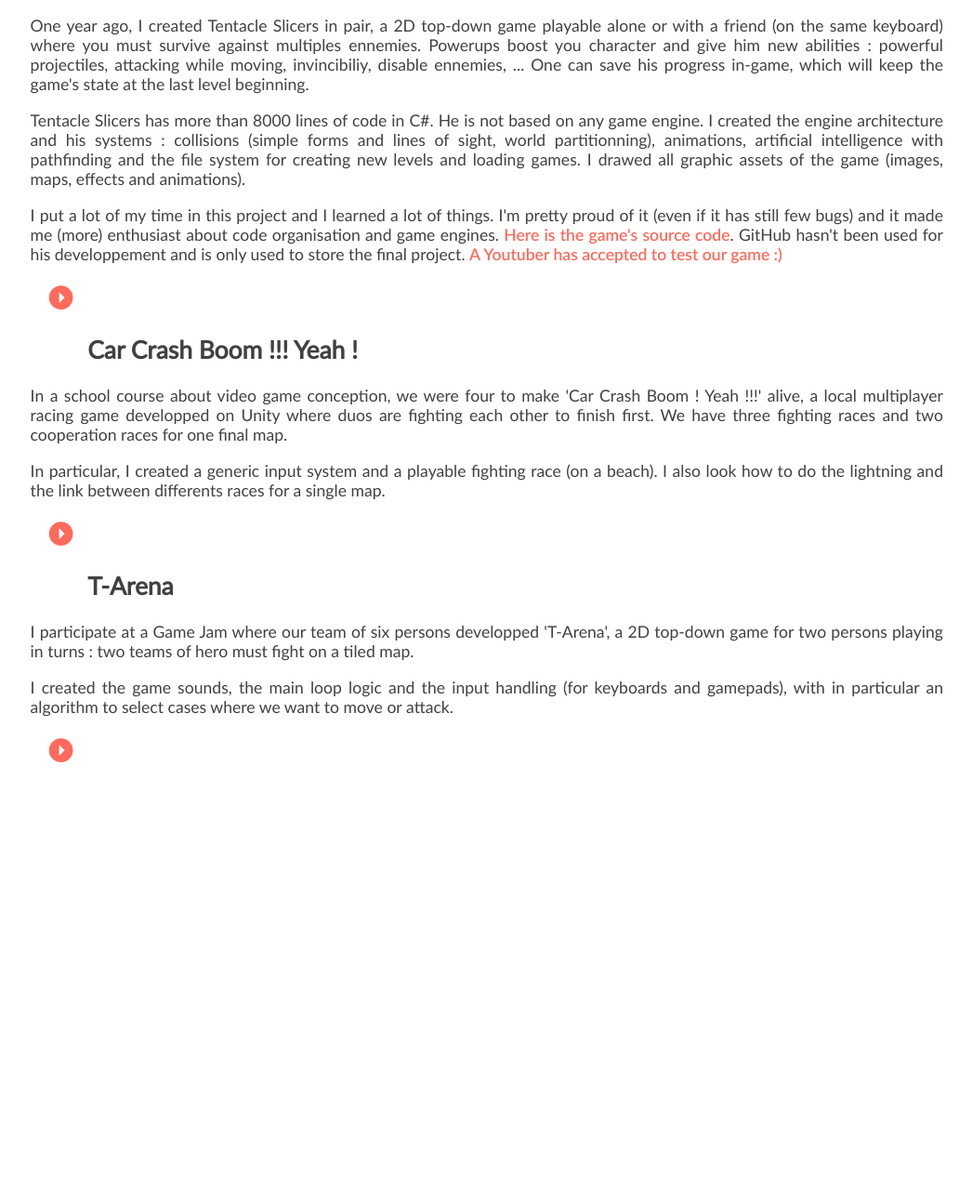
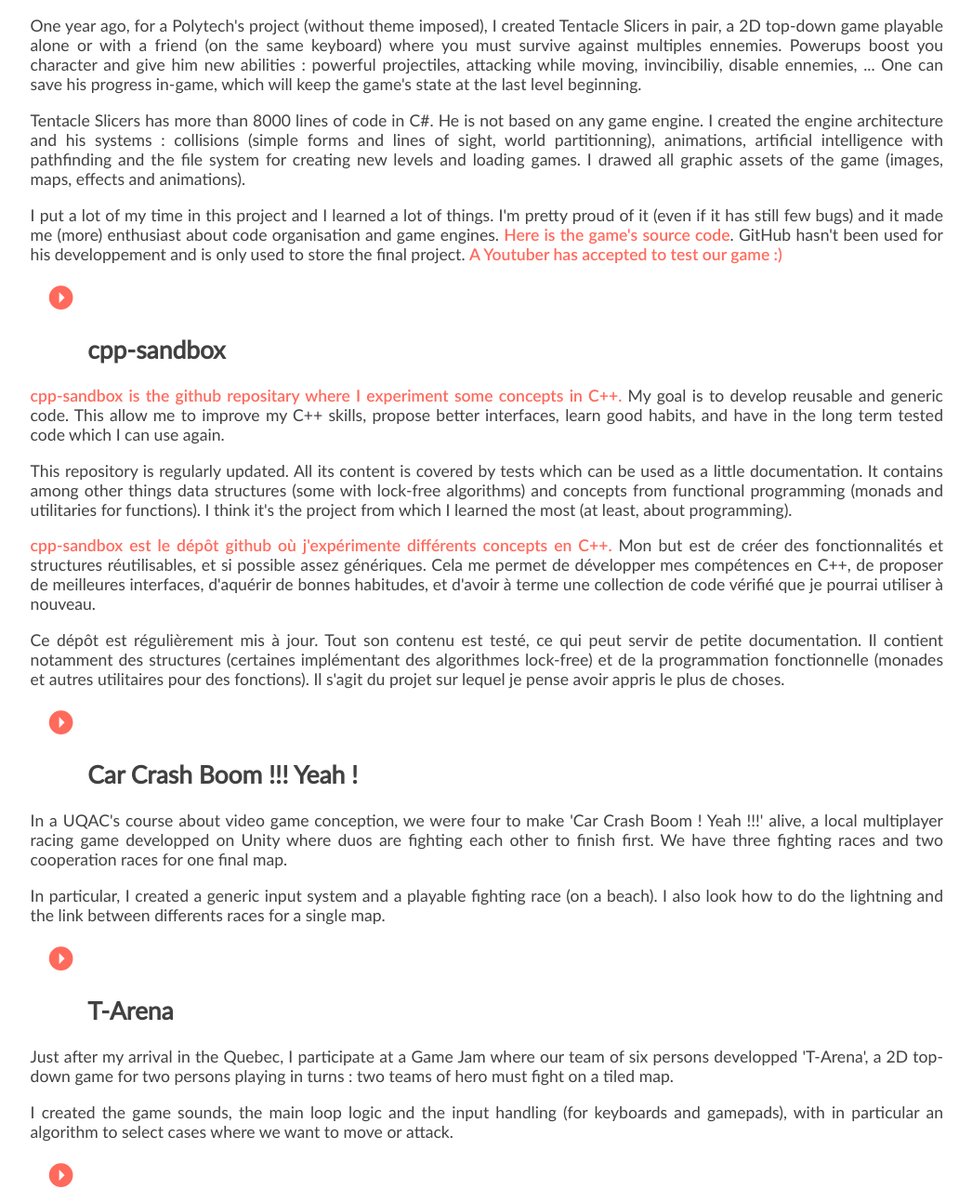
Before and after one commit to Dwarfobserver/Dwarfobserver.github.io, a plain HTML site: page portfolio-en.html in a window 1280 px wide. Shown: the part 359-1652 px from the top of the page at 93% size, without its empty margins (125-1171 px from the left). Before the commit the page ends 1195 px from the top, so only its background shows below. Drawn offline with nearby package versions, Linux system fonts and the light colour scheme.

Commit message:
added cpp-sandbox in the portfolio

```diff
--- a/portfolio-en.html
+++ b/portfolio-en.html
@@ -24,12 +24,14 @@
 <div class="content" id="portfolio">
 
     <h1>My portfolio</h1>
+
     <h2>Tentacle Slicers</h2>
     <p>
-    One year ago, I created Tentacle Slicers in pair, a 2D top-down game playable alone or with a friend (on
-    the same keyboard) where you must survive against multiples ennemies. Powerups boost you character and
-    give him new abilities : powerful projectiles, attacking while moving, invincibiliy, disable ennemies,
-    ... One can save his progress in-game, which will keep the game's state at the last level beginning.
+    One year ago, for a Polytech's project (without theme imposed), I created Tentacle Slicers in pair, a 2D
+    top-down game playable alone or with a friend (on the same keyboard) where you must survive against
+    multiples ennemies. Powerups boost you character and give him new abilities : powerful projectiles,
+    attacking while moving, invincibiliy, disable ennemies, ... One can save his progress in-game, which will
+    keep the game's state at the last level beginning.
     </p>
     <p>
     Tentacle Slicers has more than 8000 lines of code in C#. He is not based on any game engine. I created
@@ -57,15 +59,33 @@
         <img src="resources/captures/ts-boss.png" alt="Tentacle Slicers boss">
     </div>
 
-    <h2>Car Crash Boom !!! Yeah !</h2>
+    <h2>cpp-sandbox</h2>
+
     <p>
-    In a school course about video game conception, we were four to make 'Car Crash Boom ! Yeah !!!' alive,
-    a local multiplayer racing game developped on Unity where duos are fighting each other to finish first.
-    We have three fighting races and two cooperation races for one final map.
+    <a href="https://github.com/Dwarfobserver/cpp-sandbox">cpp-sandbox is the github repositary where I
+    experiment some concepts in C++.</a> My goal is to develop reusable and generic code. This allow me to
+    improve my C++ skills, propose better interfaces, learn good habits, and have in the long term tested
+    code which I can use again.
     </p>
     <p>
-    In particular, I created a generic input system and a playable fighting race (on a beach). I also look
-    how to do the lightning and the link between differents races for a single map.
+    This repository is regularly updated. All its content is covered by tests which can be used as a little
+    documentation. It contains among other things data structures (some with lock-free algorithms) and
+    concepts from functional programming (monads and utilitaries for functions). I think it's the project
+    from which I learned the most (at least, about programming).
+    </p>
+
+    <p>
+    <a href="https://github.com/Dwarfobserver/cpp-sandbox">cpp-sandbox est le dépôt github où j'expérimente
+    différents concepts en C++.</a> Mon but est de créer des fonctionnalités et structures réutilisables, et
+    si possible assez génériques. Cela me permet de développer mes compétences en C++, de proposer de
+    meilleures interfaces, d'aquérir de bonnes habitudes, et d'avoir à terme une collection de code vérifié
+    que je pourrai utiliser à nouveau.
+    </p>
+    <p>
+    Ce dépôt est régulièrement mis à jour. Tout son contenu est testé, ce qui peut servir de petite
+    documentation. Il contient notamment des structures (certaines implémentant des algorithmes lock-free) et
+    de la programmation fonctionnelle (monades et autres utilitaires pour des fonctions). Il s'agit du projet
+    sur lequel je pense avoir appris le plus de choses.
     </p>
     <button onclick="toggleVisibility('port_2_img', 'port_2_btn_1', 'port_2_btn_2')" id="port_2_btn_1">
         <span class="padded icon ion-android-arrow-dropright-circle"></span>
@@ -74,18 +94,19 @@
         <span class="padded icon ion-android-arrow-dropleft-circle"></span>
     </button>
     <div class="images hidden" id="port_2_img">
-        <img src="resources/captures/cars.png" alt="CCBY Cars">
-        <img src="resources/captures/beach.png" alt="CCBY Beach">
+        <img src="resources/captures/cpp-monad.png" alt="cpp-sandbox monad">
+        <img src="resources/captures/cpp-make_string.png" alt="cpp-sandbox make_string">
     </div>
 
-    <h2>T-Arena</h2>
+    <h2>Car Crash Boom !!! Yeah !</h2>
     <p>
-    I participate at a Game Jam where our team of six persons developped 'T-Arena', a 2D top-down game for
-    two persons playing in turns : two teams of hero must fight on a tiled map.
+    In a UQAC's course about video game conception, we were four to make 'Car Crash Boom ! Yeah !!!' alive,
+    a local multiplayer racing game developped on Unity where duos are fighting each other to finish first.
+    We have three fighting races and two cooperation races for one final map.
     </p>
     <p>
-    I created the game sounds, the main loop logic and the input handling (for keyboards and gamepads),
-    with in particular an algorithm to select cases where we want to move or attack.
+    In particular, I created a generic input system and a playable fighting race (on a beach). I also look
+    how to do the lightning and the link between differents races for a single map.
     </p>
     <button onclick="toggleVisibility('port_3_img', 'port_3_btn_1', 'port_3_btn_2')" id="port_3_btn_1">
         <span class="padded icon ion-android-arrow-dropright-circle"></span>
@@ -94,6 +115,27 @@
         <span class="padded icon ion-android-arrow-dropleft-circle"></span>
     </button>
     <div class="images hidden" id="port_3_img">
+        <img src="resources/captures/cars.png" alt="CCBY Cars">
+        <img src="resources/captures/beach.png" alt="CCBY Beach">
+    </div>
+
+    <h2>T-Arena</h2>
+    <p>
+    Just after my arrival in the Quebec, I participate at a Game Jam where our team of six persons developped
+    'T-Arena', a 2D top-down game for two persons playing in turns : two teams of hero must fight on a tiled
+    map.
+    </p>
+    <p>
+    I created the game sounds, the main loop logic and the input handling (for keyboards and gamepads),
+    with in particular an algorithm to select cases where we want to move or attack.
+    </p>
+    <button onclick="toggleVisibility('port_4_img', 'port_4_btn_1', 'port_4_btn_2')" id="port_4_btn_1">
+        <span class="padded icon ion-android-arrow-dropright-circle"></span>
+    </button>
+    <button onclick="toggleVisibility('port_4_img', 'port_4_btn_1', 'port_4_btn_2')" class="hidden" id="port_4_btn_2">
+        <span class="padded icon ion-android-arrow-dropleft-circle"></span>
+    </button>
+    <div class="images hidden" id="port_4_img">
         <img src="resources/captures/arena-map.png" alt="T-Arena Map">
         <img src="resources/captures/arena-ranges.PNG" alt="T-Arena Attacks and Moves">
     </div>
```
Also changed, not shown: portfolio.html (+49 -29 lines), resources/captures/cpp-make_string.png (added), resources/captures/cpp-monad.png (added).
